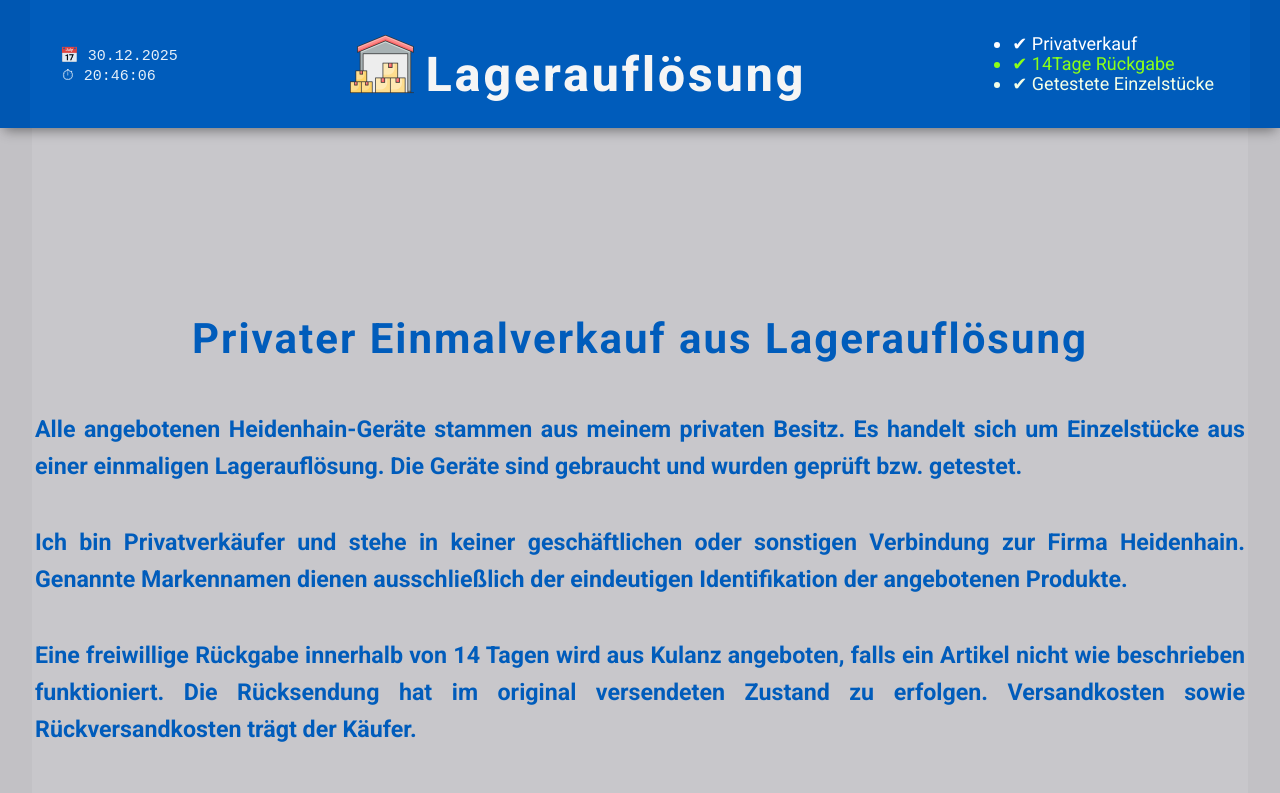
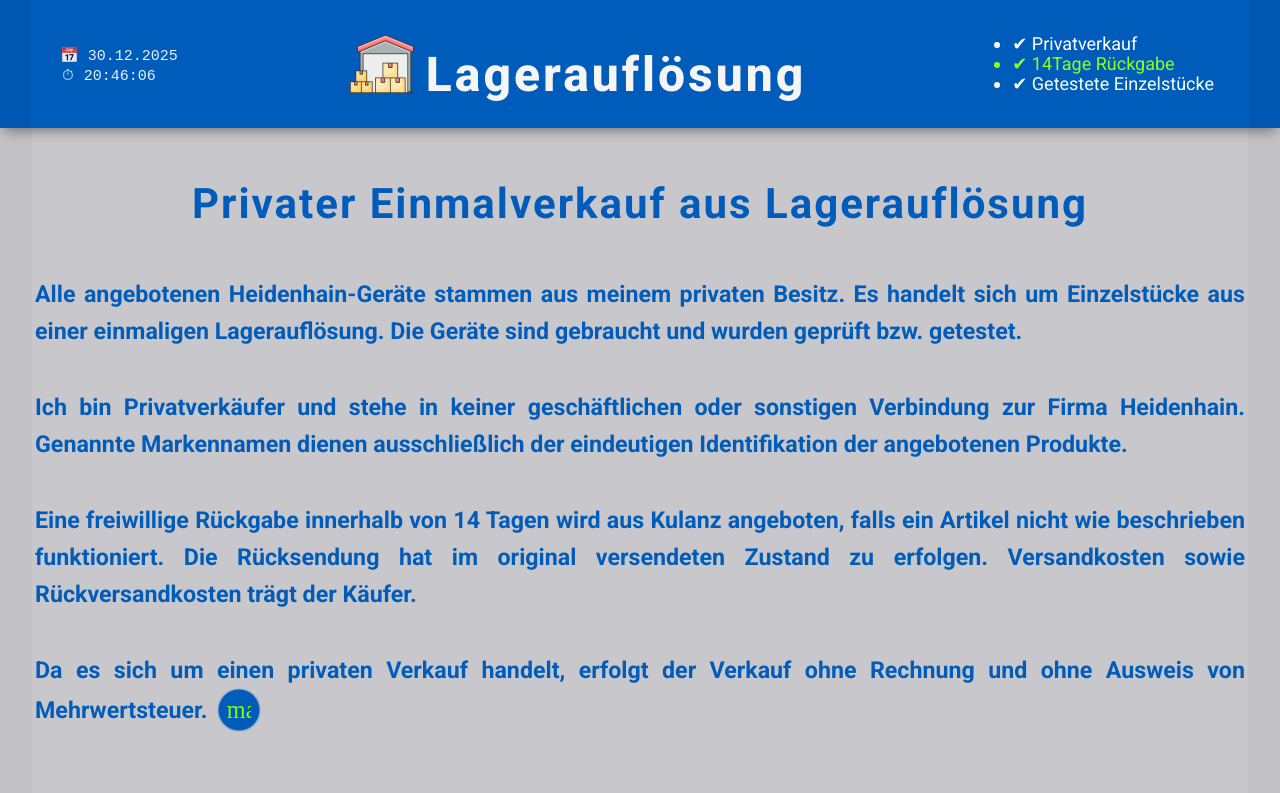
Before and after one commit to barni246/private_sale, an Angular app: page / in a window 1280 px wide. Shown: the top 793 px of the page. Built offline with nearby package versions, Linux system fonts and the light colour scheme; a web font is replaced by a local one.

Commit message:
product pt 135px media

```diff
--- a/src/app/products/products.scss
+++ b/src/app/products/products.scss
@@ -599,6 +599,10 @@
 
 @media (min-width: 768px) {
 
+  .text-content {
+    padding-top: 135px;
+  }
+
   .product-wrapper {
     position: relative;
     width: 320px;
```
